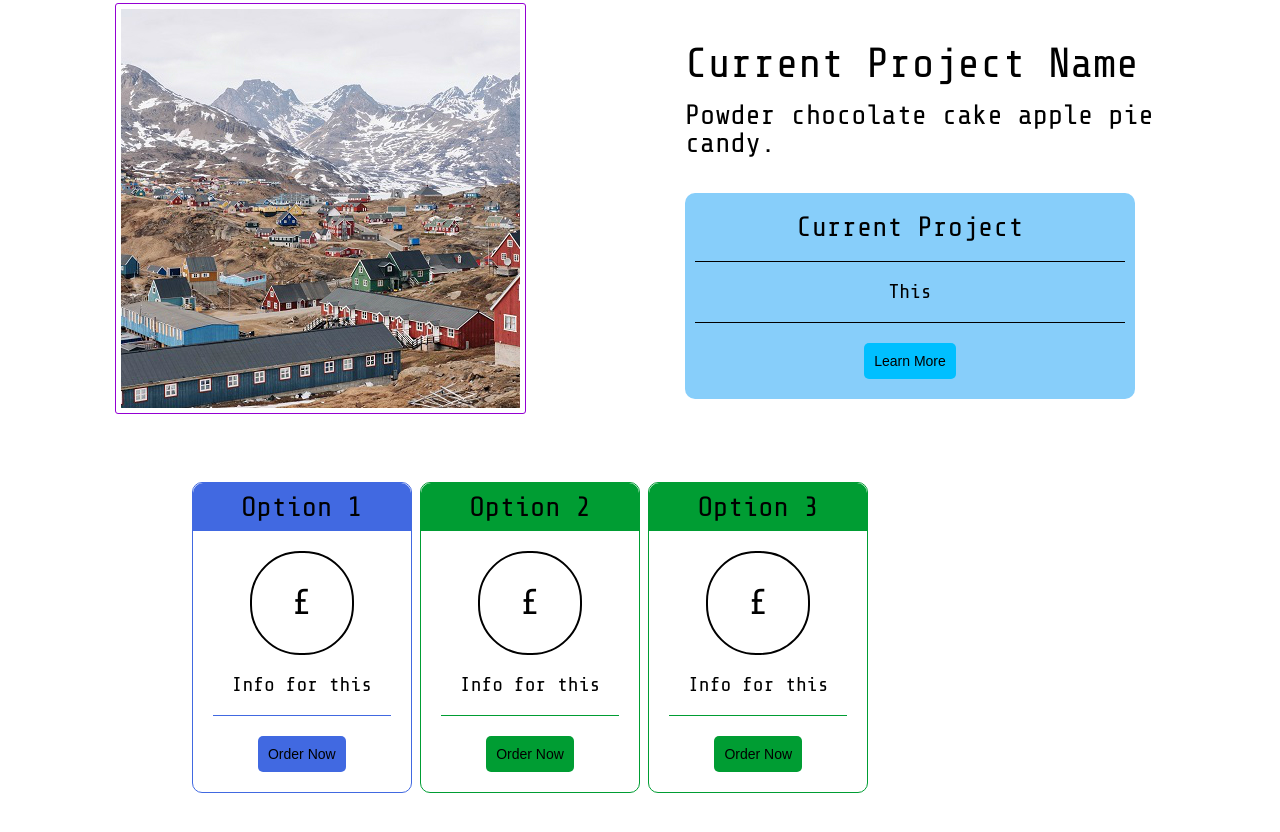
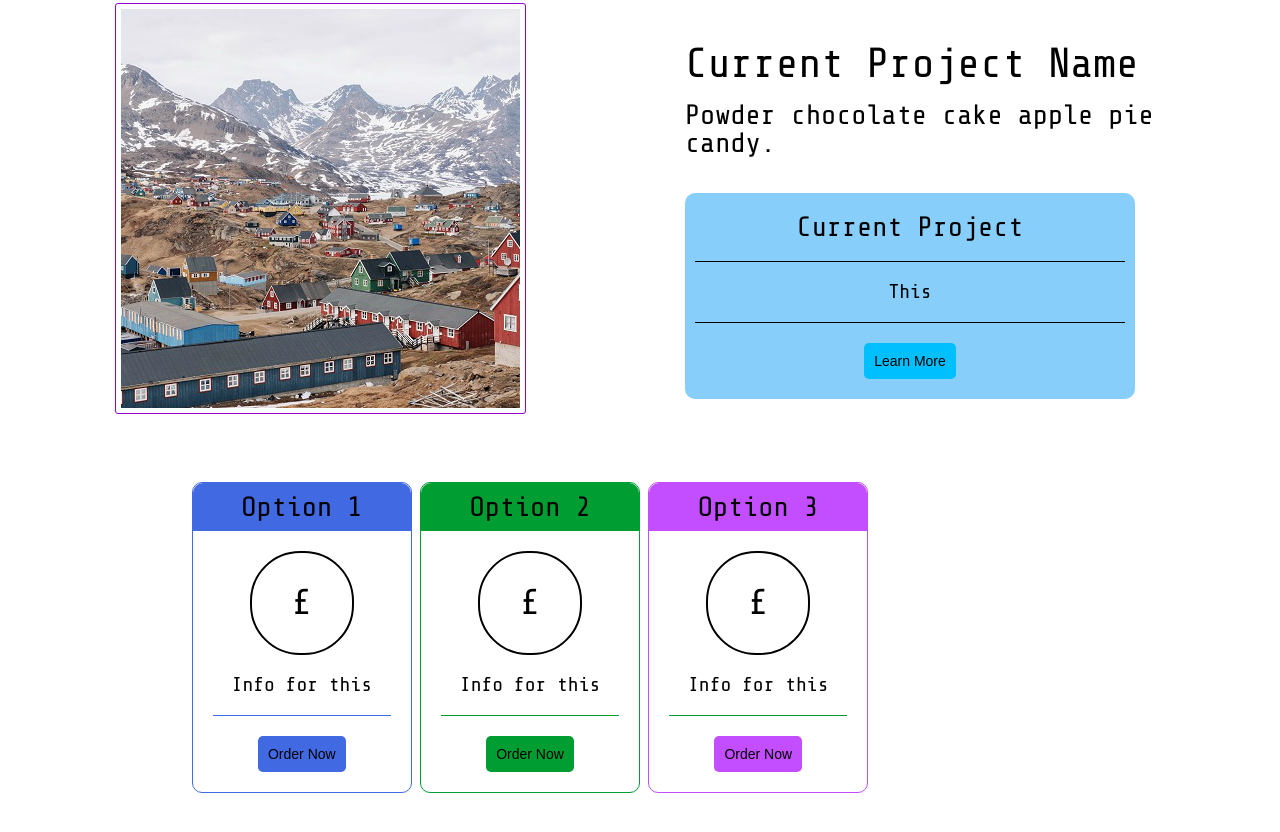
Before and after one commit to mordmaman/profile1, a plain HTML site: page index.html in a window 1280 px wide. Shown: the part 1355-2187 px from the top of the page. Drawn offline with nearby package versions, Linux system fonts and the light colour scheme.

Commit message:
adds new colours to well 3

```diff
--- a/styles.css
+++ b/styles.css
@@ -502,12 +502,12 @@ hr{
 }
 
 #well_2Button:hover{
-  background-color: 36A059;
+  background-color: #36A059;
 }
 
 .well_3{
   border-radius: 10px;
-  border: 1px solid #009D33;
+  border: 1px solid #C24EFF;
   width: 20%;
   height: auto;
   text-align: center;
@@ -518,7 +518,7 @@ hr{
 .well_3header{
   border-top-left-radius: 10px;
   border-top-right-radius: 10px;
-  background-color: #009D33;
+  background-color: #C24EFF;
   padding: 10px;
 }
 
@@ -531,13 +531,13 @@ hr{
 #well_3Button{
   padding: 10px;
   font-size: 14px;
-  background-color: #009D33;
+  background-color: #C24EFF;
   border-radius: 5px;
   border: 0px;
 }
 
 #well_3Button:hover{
-  background-color: 36A059;
+  background-color: #8425B6;
 }
 
 /*
```
